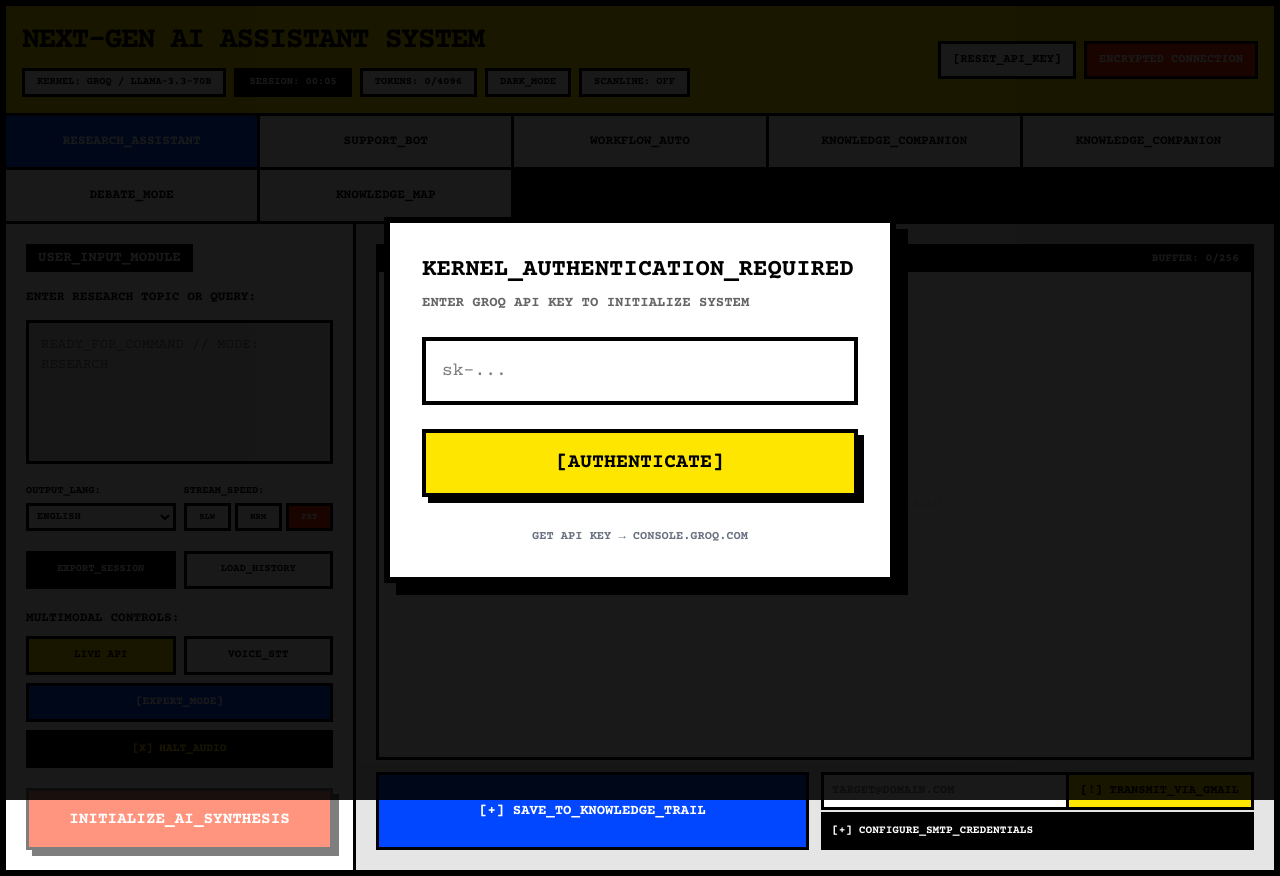
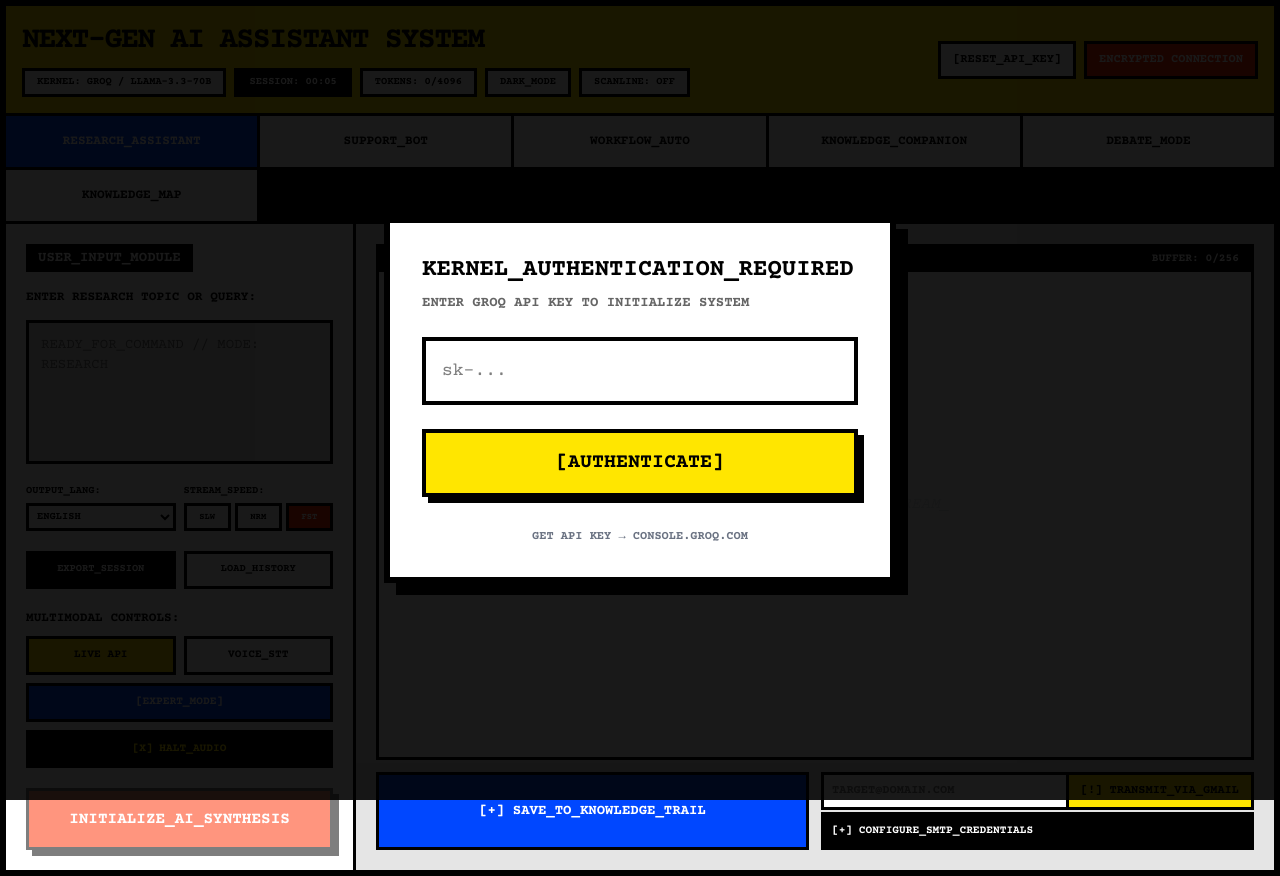
Before and after one commit to sidoxsinu/next-gen-ai-assistant-system, a React (Vite) app: page / in a window 1280 px wide. Built offline with nearby package versions, Linux system fonts and the light colour scheme.

Commit message:
refactor: remove redundant KNOWLEDGE_COMPANION navigation tab from App component

```diff
--- a/src/App.tsx
+++ b/src/App.tsx
@@ -809,11 +809,6 @@ Use brutalist inline CSS styling for the HTML. Format strictly as JSON { "subjec
           active={activeMode === 'WORKFLOW'}
           onClick={() => setActiveMode('WORKFLOW')}
           label="WORKFLOW_AUTO"
-        />
-        <NavTab
-          active={activeMode === 'KNOWLEDGE'}
-          onClick={() => setActiveMode('KNOWLEDGE')}
-          label="KNOWLEDGE_COMPANION"
         />
         <NavTab
           active={activeMode === 'KNOWLEDGE'}
```
